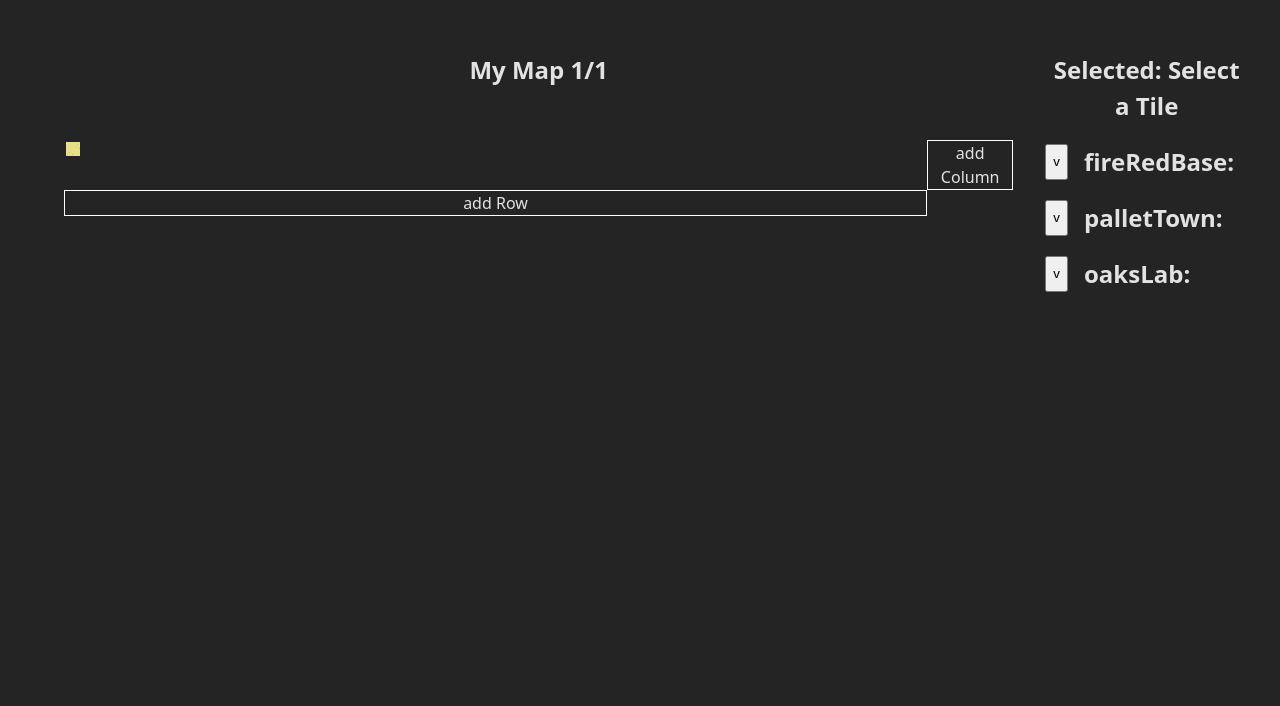
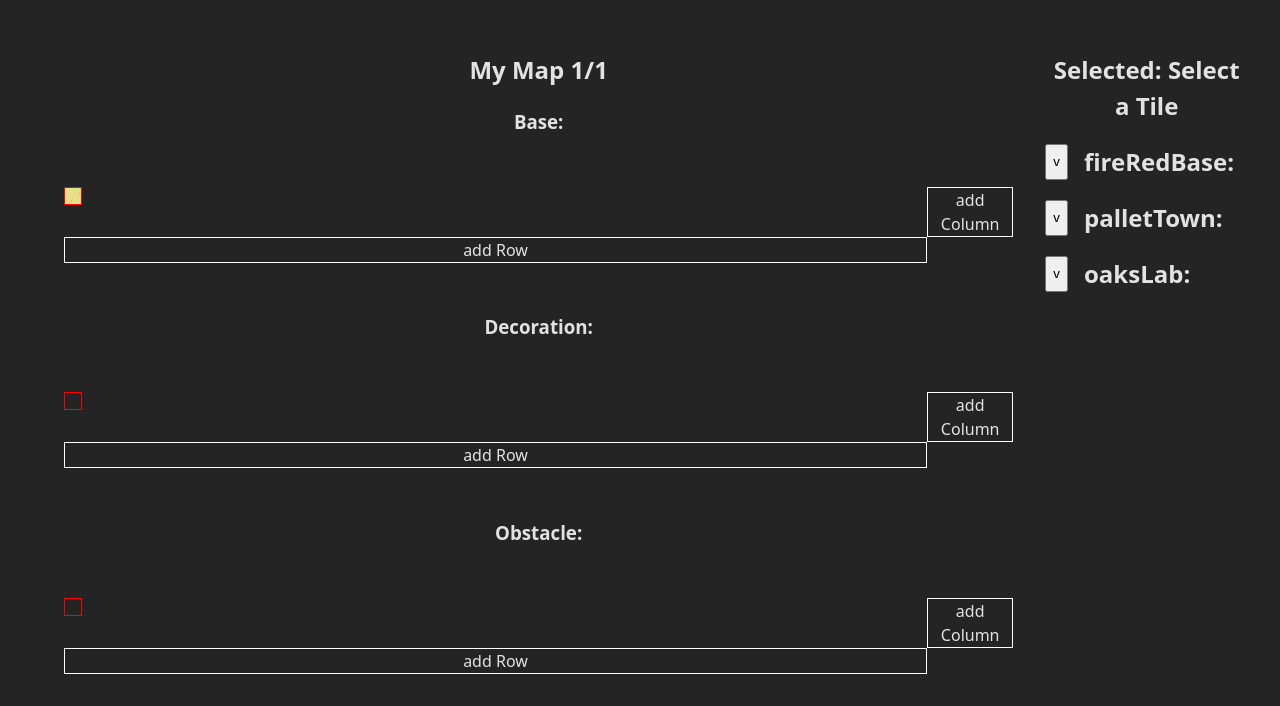
Before and after one commit to chriskuhtz/mapmaker-pokemon-v7, a React (Vite) app: page / in a window 1280 px wide. Shown: the top 706 px of the page. Built offline with nearby package versions, Linux system fonts and the light colour scheme.

Commit message:
layer editors

```diff
--- a/src/App.css
+++ b/src/App.css
@@ -1,5 +1,4 @@
 #root {
-	max-width: 1280px;
 	margin: 0 auto;
 	padding: 2rem;
 	text-align: center;
--- /dev/null
+++ b/src/components/LayerEditor.tsx
@@ -0,0 +1,71 @@
+import { TileIdentifier } from '../App';
+
+export const LayerEditor = ({
+	layerName,
+	layer,
+	changeTile,
+	addColumn,
+	addRow,
+}: {
+	layerName: 'Base' | 'Obstacle' | 'Decoration';
+	layer: (TileIdentifier | undefined)[][];
+	addColumn: () => void;
+	addRow: () => void;
+	changeTile: (
+		i: number,
+		j: number,
+		layer: 'Base' | 'Obstacle' | 'Decoration'
+	) => void;
+}) => {
+	return (
+		<>
+			<h3>{layerName}:</h3>
+			<div
+				style={{
+					padding: '2rem',
+					display: 'grid',
+					gridTemplateColumns: '10fr 1fr',
+				}}
+			>
+				<div
+					style={{
+						scale: 1,
+						width: 'min-content',
+						display: 'grid',
+						justifyItems: 'flex-start',
+						gridTemplateColumns: `${Array.from({
+							length: layer[0].length,
+						})
+							.map(() => '1fr')
+							.join(' ')}`,
+						gap: '2px',
+					}}
+				>
+					{layer.map((row, i) =>
+						row.map((el, j) => {
+							const { src, yOffset, xOffset } = el ?? {};
+							return (
+								<div
+									onClick={() => changeTile(i, j, layerName)}
+									key={'newMap' + i + j}
+									style={{
+										height: 16,
+										width: 16,
+										border: '1px solid red',
+										background: `${src} ${xOffset}px ${yOffset}px`,
+									}}
+								></div>
+							);
+						})
+					)}
+				</div>
+				<div style={{ border: '1px solid white' }} onClick={addColumn}>
+					add Column
+				</div>
+				<div style={{ border: '1px solid white' }} onClick={addRow}>
+					add Row
+				</div>
+			</div>
+		</>
+	);
+};
--- a/src/components/MapEditor.tsx
+++ b/src/components/MapEditor.tsx
@@ -1,6 +1,7 @@
 import { JSX } from 'react';
 import { TileIdentifier } from '../App';
 import { useMapEditor } from '../hooks/useMapEditor';
+import { LayerEditor } from './LayerEditor';
 
 export const MapEditor = ({
 	selected,
@@ -13,50 +14,27 @@ export const MapEditor = ({
 			<h2>
 				My Map {newMap.baseLayer.length}/{newMap.baseLayer[0].length}
 			</h2>
-			<div
-				style={{
-					padding: '2rem',
-					display: 'grid',
-					gridTemplateColumns: '10fr 1fr',
-				}}
-			>
-				<div
-					style={{
-						scale: 1,
-						width: 'min-content',
-						display: 'grid',
-						justifyItems: 'flex-start',
-						gridTemplateColumns: `${Array.from({
-							length: newMap.baseLayer[0].length,
-						})
-							.map(() => '1fr')
-							.join(' ')}`,
-						gap: '2px',
-					}}
-				>
-					{newMap.baseLayer.map((row, i) =>
-						row.map(({ src, yOffset, xOffset }, j) => {
-							return (
-								<div
-									onClick={() => changeTile(i, j, 'Base')}
-									key={'newMap' + i + j}
-									style={{
-										height: 16,
-										width: 16,
-										background: `${src} ${xOffset}px ${yOffset}px`,
-									}}
-								></div>
-							);
-						})
-					)}
-				</div>
-				<div style={{ border: '1px solid white' }} onClick={addColumn}>
-					add Column
-				</div>
-				<div style={{ border: '1px solid white' }} onClick={addRow}>
-					add Row
-				</div>
-			</div>
+			<LayerEditor
+				addColumn={addColumn}
+				addRow={addRow}
+				changeTile={changeTile}
+				layer={newMap.baseLayer}
+				layerName="Base"
+			/>
+			<LayerEditor
+				addColumn={addColumn}
+				addRow={addRow}
+				changeTile={changeTile}
+				layer={newMap.decorationLayer}
+				layerName="Decoration"
+			/>
+			<LayerEditor
+				addColumn={addColumn}
+				addRow={addRow}
+				changeTile={changeTile}
+				layer={newMap.obstacleLayer}
+				layerName="Obstacle"
+			/>
 		</div>
 	);
 };
--- a/src/hooks/useMapEditor.ts
+++ b/src/hooks/useMapEditor.ts
@@ -1,14 +1,14 @@
 import { useState } from 'react';
-import { TileIdentifier, GameMap } from '../App';
+import { GameMap, TileIdentifier } from '../App';
 
 const initialBaseLayer: TileIdentifier[][] = [
-	[{ src: "url('/tilesets/fireRedBase.png')", yOffset: 1, xOffset: 1 }],
+	[{ src: "url('/tilesets/fireRedBase.png')", yOffset: -1, xOffset: -1 }],
 ];
 
 const init: GameMap = {
 	baseLayer: initialBaseLayer,
-	obstacleLayer: [[]],
-	decorationLayer: [[]],
+	obstacleLayer: [[undefined]],
+	decorationLayer: [[undefined]],
 };
 
 export const useMapEditor = ({
```
